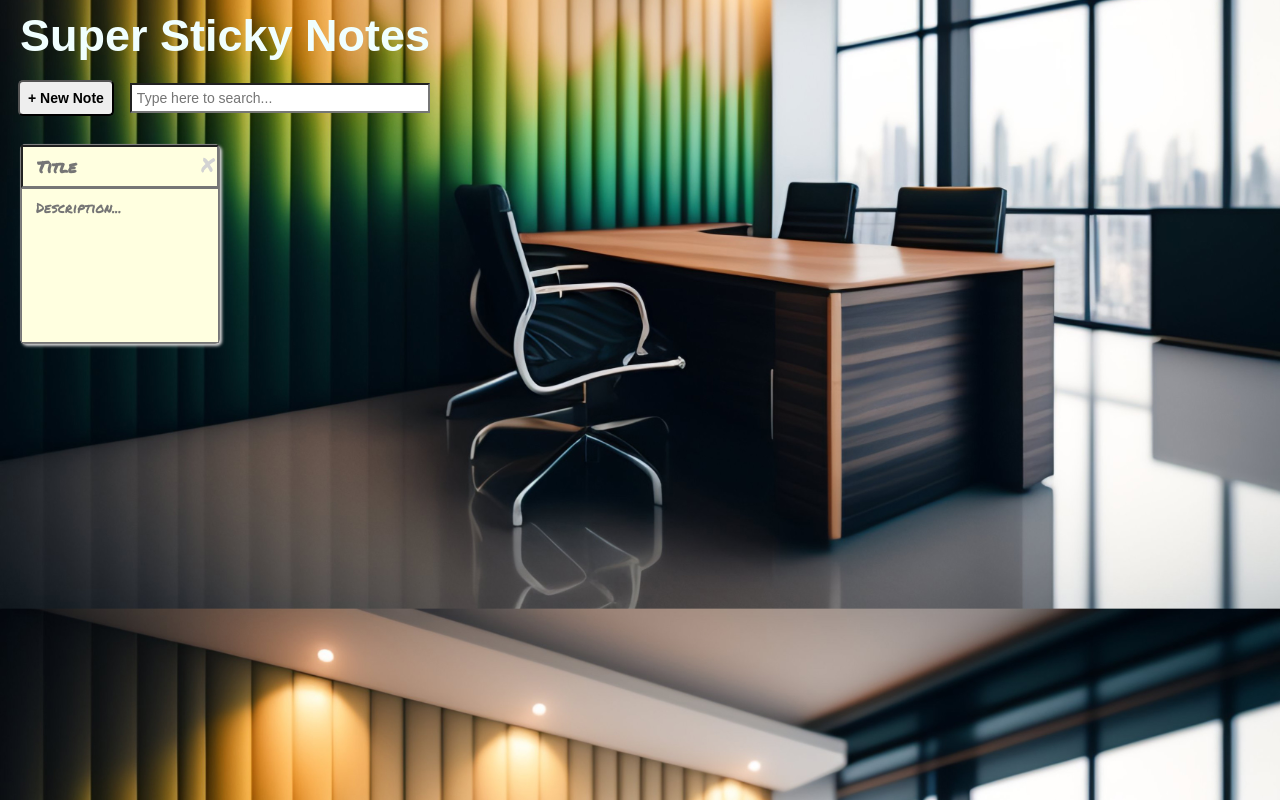
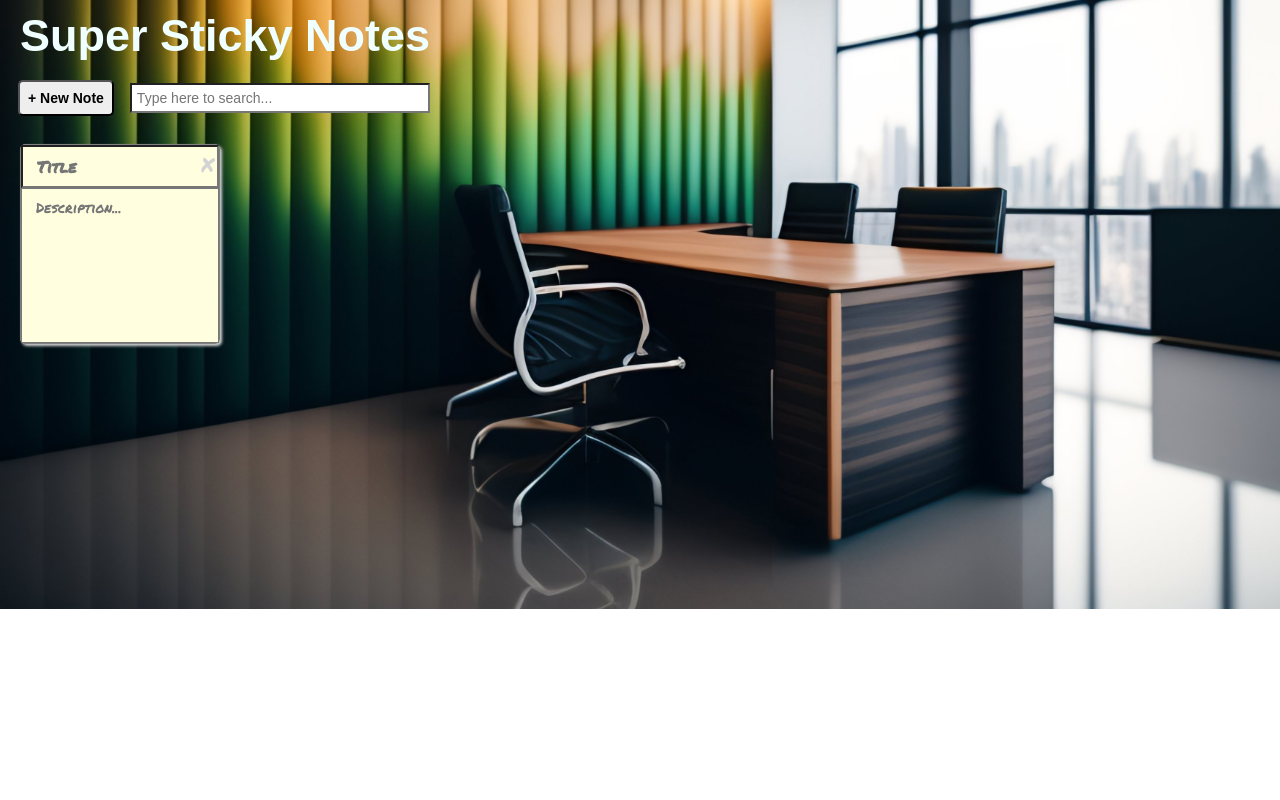
Before and after one commit to Collin-cr8/Super-Sticky-Notes, a React (Create React App) app: page / in a window 1280 px wide. Built offline with nearby package versions, Linux system fonts and the light colour scheme.

Commit message:
Updated background

```diff
--- a/src/index.css
+++ b/src/index.css
@@ -10,6 +10,7 @@ body {
   background-image: url("../img/conference-room-with-green-yellow-wallpaper.jpg");
   background-size: cover;
   background-position: center;
+  background-repeat: no-repeat;
 }
 
 input,
```
Also changed, not shown: 6 other files (tests, documents, lock files or other folders).
